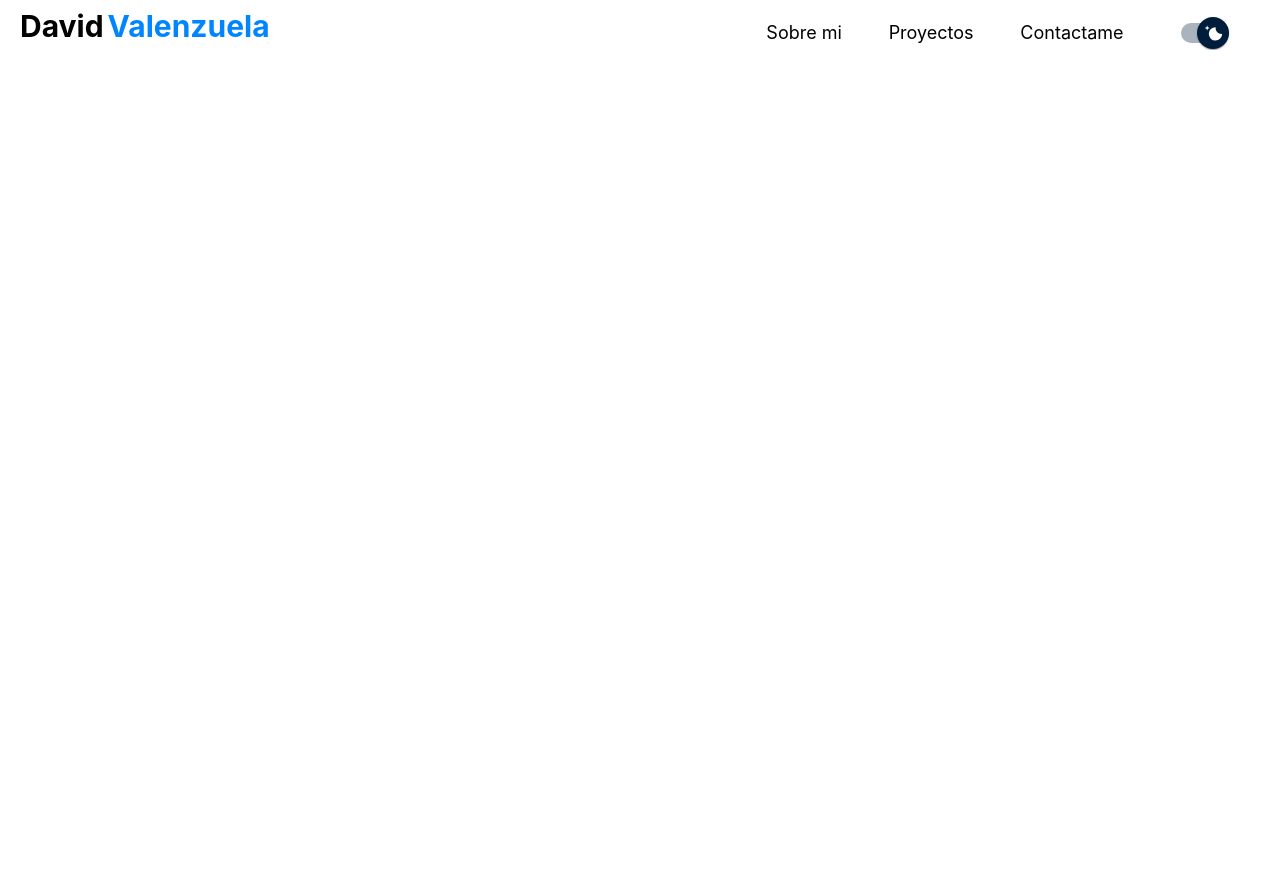
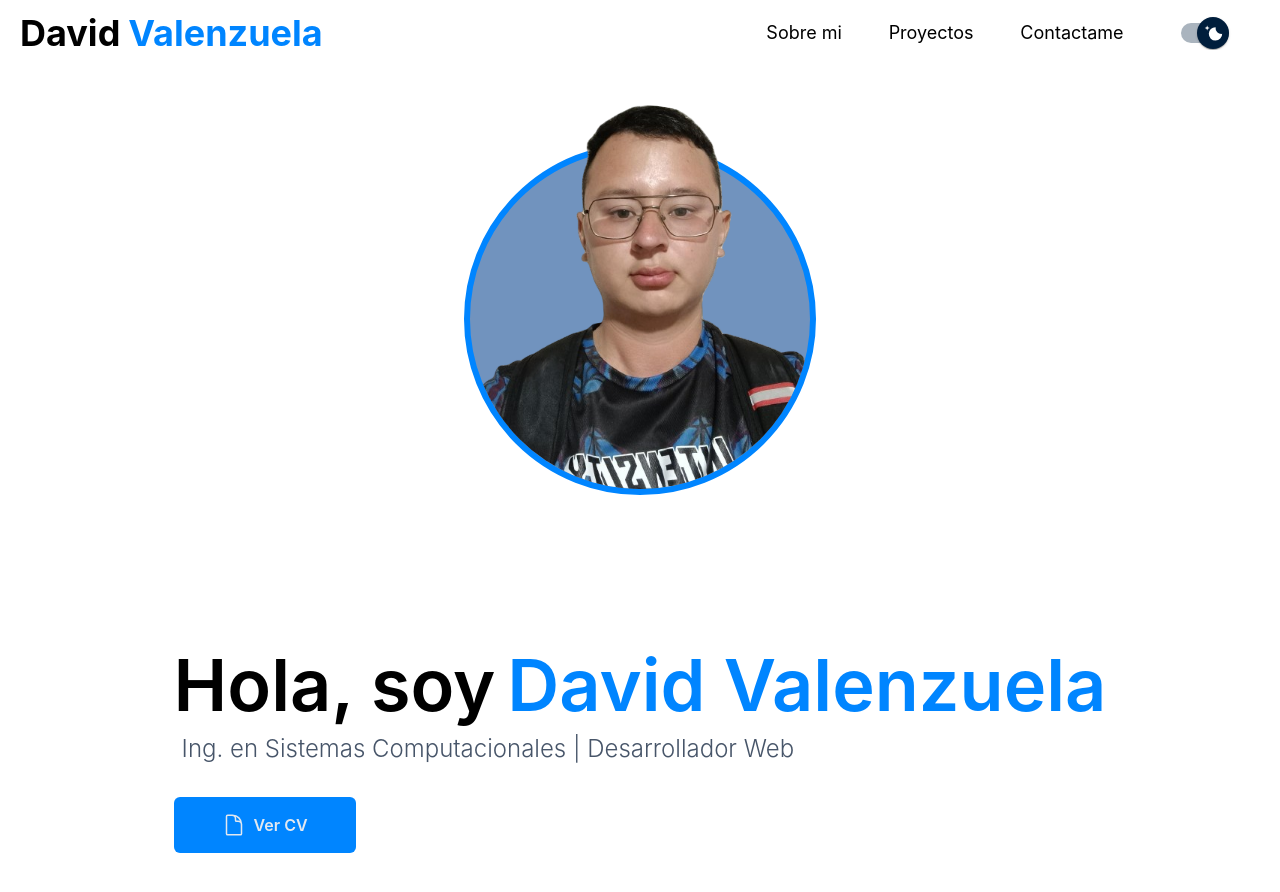
Before and after one commit to davidvchang/Portafolio-Web-v2, a React (Vite) app: page / in a window 1280 px wide. Shown: the top 892 px of the page. Before the commit the page ends 800 px from the top, so only its background shows below. Built offline with nearby package versions, Linux system fonts and the light colour scheme.

Commit message:
Se realizó el home y se hizo responsivo

```diff
--- a/src/App.jsx
+++ b/src/App.jsx
@@ -4,7 +4,7 @@ import NavBar from "./pages/NavBar"
 function App() {
 
   return (
-    <main className="font-inter-Font w-full">
+    <main className="font-inter-Font w-full h-full">
       <NavBar/>
       <Home/>
     </main>
--- a/src/index.css
+++ b/src/index.css
@@ -2,7 +2,7 @@
 @tailwind components;
 @tailwind utilities;
 
-*, html {
+*{
     margin: 0;
     padding: 0;
 }
--- a/src/pages/Home.jsx
+++ b/src/pages/Home.jsx
@@ -1,11 +1,45 @@
 import React from 'react'
+import PhotoPerfil from '../assets/img/FotoPerfil.webp'
 
 function Home() {
   return (
-    <section>
+    <section className='flex flex-col-reverse 2xl:flex-row w-full h-[54rem] items-center justify-around'>
 
+      {/* CONTAINER PRESENTATION */}
+      <div className=' flex gap-8 flex-col items-center xl:items-start'>
+        <div className='flex flex-col gap-3'>
+          <div className='flex flex-col lg:flex-row gap-3 '>
+            <span className='text-7xl font-semibold text-center'>Hola, soy</span>
+            <span className='text-7xl font-semibold text-Blue-Principal text-center'>David Valenzuela</span>
+
+          </div>
+          <span className='text-2xl text-slate-600 font-light pl-2 text-center xl:text-left'>Ing. en Sistemas Computacionales | Desarrollador Web</span>
+        </div>
+
+        <a href="https://drive.google.com/file/d/1ddlBcf2YW0uaSeU5FJqyc21bL-chScLN/view?usp=sharing"
+          target='_blank'
+          className='px-12 py-4 bg-Blue-Principal w-fit text-slate-200 font-semibold rounded-md hover:opacity-80 hover:transition-opacity duration-300 flex gap-2 justify-center items-center'>
+            {iconViewCV}
+            Ver CV
+        </a>
+      </div>
+
+      {/* CONTAINER PHOTO */}
+      <div className='w-fit h-auto'>
+        <div className='bg-Blue-Photo-BG rounded-full relative flex items-center justify-center border-6 border-Blue-Principal z-10 w-80 h-80 mt-20 lg:mt-0 lg:w-90 lg:h-90'>
+          <img src={PhotoPerfil} alt="Foto Principal" className='w-90 h-96 rounded-full absolute bottom-0 object-cover'/>
+
+        </div>
+      </div>
     </section>
   )
 }
 
+const iconViewCV = <svg xmlns="http://www.w3.org/2000/svg" fill="none" viewBox="0 0 24 24" strokeWidth={1.5} stroke="currentColor" className="size-6 w-6 h-6">
+<path strokeLinecap="round" strokeLinejoin="round" d="M19.5 14.25v-2.625a3.375 3.375 0 0 0-3.375-3.375h-1.5A1.125 1.125 0 0 1 13.5 7.125v-1.5a3.375 3.375 0 0 0-3.375-3.375H8.25m2.25 0H5.625c-.621 0-1.125.504-1.125 1.125v17.25c0 .621.504 1.125 1.125 1.125h12.75c.621 0 1.125-.504 1.125-1.125V11.25a9 9 0 0 0-9-9Z" />
+</svg>
+
+
+
+
 export default Home
--- a/src/pages/NavBar.jsx
+++ b/src/pages/NavBar.jsx
@@ -72,11 +72,11 @@ function NavBar() {
   }
 
   return (
-    <section className='flex flex-row justify-between px-5 py-2'>
+    <section className='flex flex-row justify-between items-center px-5 py-2'>
         {/* TITLE OR LOGO SECTION*/}
-        <div className='hidden sm:flex sm:flex-row gap-1'>
-            <span className='text-3xl font-bold'>David</span>
-            <span className='text-3xl font-bold text-Blue-Principal'>Valenzuela</span>
+        <div className='hidden sm:flex sm:flex-row gap-2'>
+            <span className='text-4xl font-bold'>David</span>
+            <span className='text-4xl font-bold text-Blue-Principal'>Valenzuela</span>
         </div>
 
         {/*  MOVIL - TITLE OR LOGO SECTION*/}
@@ -111,7 +111,7 @@ function NavBar() {
         {/* MOVIL - CONTAINER NAVBAR OPENED MENU */}
         {menuOpened &&  (
 
-        <div className='flex flex-col absolute top-0 left-0 w-full bg-slate-300 lg:hidden lg:gap-10 transition-all duration-300'>
+        <div className='flex flex-col absolute z-50 top-0 left-0 w-full bg-slate-300 lg:hidden lg:gap-10 transition-all duration-300'>
           {/* CONTAINER NAV */}
           <div className='flex justify-between px-5 py-2 border-b'>
             <div className='flex flex-row lg:hidden'>
--- a/tailwind.config.js
+++ b/tailwind.config.js
@@ -7,8 +7,8 @@ export default {
   theme: {
     extend: {
       colors: {
-        "Blue-Principal": "#0085FF"
-      }
+        "Blue-Principal": "#0085FF",
+        "Blue-Photo-BG": "#7193BE"
       },
 
       fontFamily: {
@@ -17,7 +17,15 @@ export default {
 
       height: {
         '90': '22rem',
+      },
+      width: {
+        '90': '22rem',
+        '85': '21rem',
+      },
+      borderWidth: {
+        '6': "6px"
       }
+    },
   },
   plugins: [],
 }
```
Also changed, not shown: src/assets/img/FotoPerfil.webp (added). Lines whose indentation alone changed are shown as unchanged.
